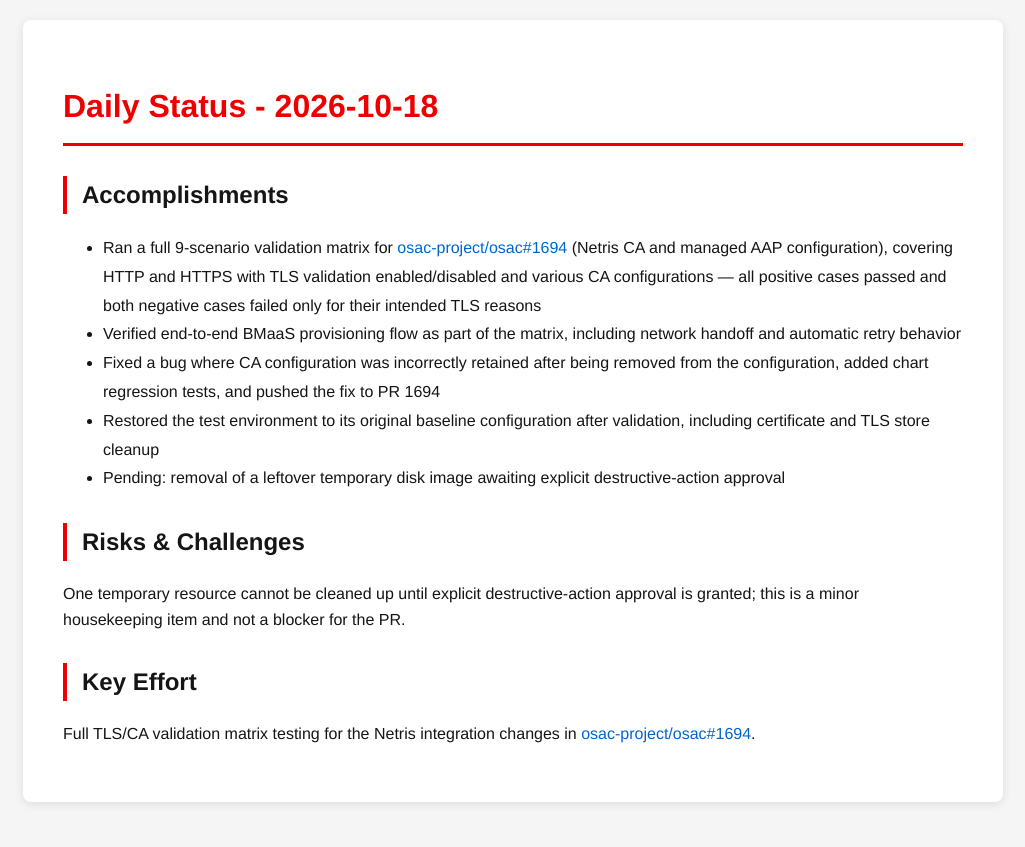
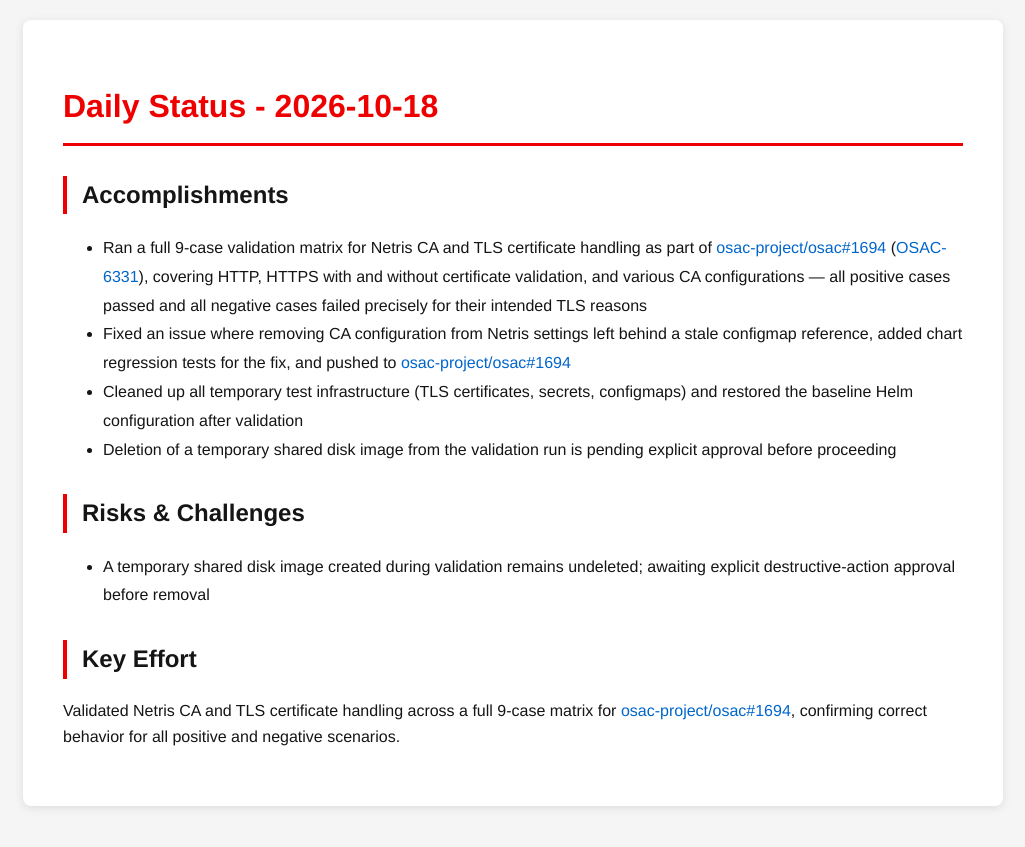
Before and after one commit to tzvatot/daily-status, a Jekyll site: the page built from 2026-10-18.md, in a window 1280 px wide. Shown: the top 847 px of the page, without its empty margins (127-1152 px from the left). Built offline with Jekyll 4.4.1, drawn with Linux system fonts in a browser that asks for light colours.

Commit message:
Daily status update - 2026-10-18

```diff
--- a/2026-10-18.md
+++ b/2026-10-18.md
@@ -7,14 +7,13 @@ date: 2026-10-18
 # Daily Status - 2026-10-18
 
 ## Accomplishments
-- Ran a full 9-scenario validation matrix for [osac-project/osac#1694](https://github.com/osac-project/osac/pull/1694) (Netris CA and managed AAP configuration), covering HTTP and HTTPS with TLS validation enabled/disabled and various CA configurations — all positive cases passed and both negative cases failed only for their intended TLS reasons
-- Verified end-to-end BMaaS provisioning flow as part of the matrix, including network handoff and automatic retry behavior
-- Fixed a bug where CA configuration was incorrectly retained after being removed from the configuration, added chart regression tests, and pushed the fix to PR 1694
-- Restored the test environment to its original baseline configuration after validation, including certificate and TLS store cleanup
-- Pending: removal of a leftover temporary disk image awaiting explicit destructive-action approval
+- Ran a full 9-case validation matrix for Netris CA and TLS certificate handling as part of [osac-project/osac#1694](https://github.com/osac-project/osac/pull/1694) ([OSAC-6331](https://redhat.atlassian.net/browse/OSAC-6331)), covering HTTP, HTTPS with and without certificate validation, and various CA configurations — all positive cases passed and all negative cases failed precisely for their intended TLS reasons
+- Fixed an issue where removing CA configuration from Netris settings left behind a stale configmap reference, added chart regression tests for the fix, and pushed to [osac-project/osac#1694](https://github.com/osac-project/osac/pull/1694)
+- Cleaned up all temporary test infrastructure (TLS certificates, secrets, configmaps) and restored the baseline Helm configuration after validation
+- Deletion of a temporary shared disk image from the validation run is pending explicit approval before proceeding
 
 ## Risks & Challenges
-One temporary resource cannot be cleaned up until explicit destructive-action approval is granted; this is a minor housekeeping item and not a blocker for the PR.
+- A temporary shared disk image created during validation remains undeleted; awaiting explicit destructive-action approval before removal
 
 ## Key Effort
-Full TLS/CA validation matrix testing for the Netris integration changes in [osac-project/osac#1694](https://github.com/osac-project/osac/pull/1694).
+Validated Netris CA and TLS certificate handling across a full 9-case matrix for [osac-project/osac#1694](https://github.com/osac-project/osac/pull/1694), confirming correct behavior for all positive and negative scenarios.
```
